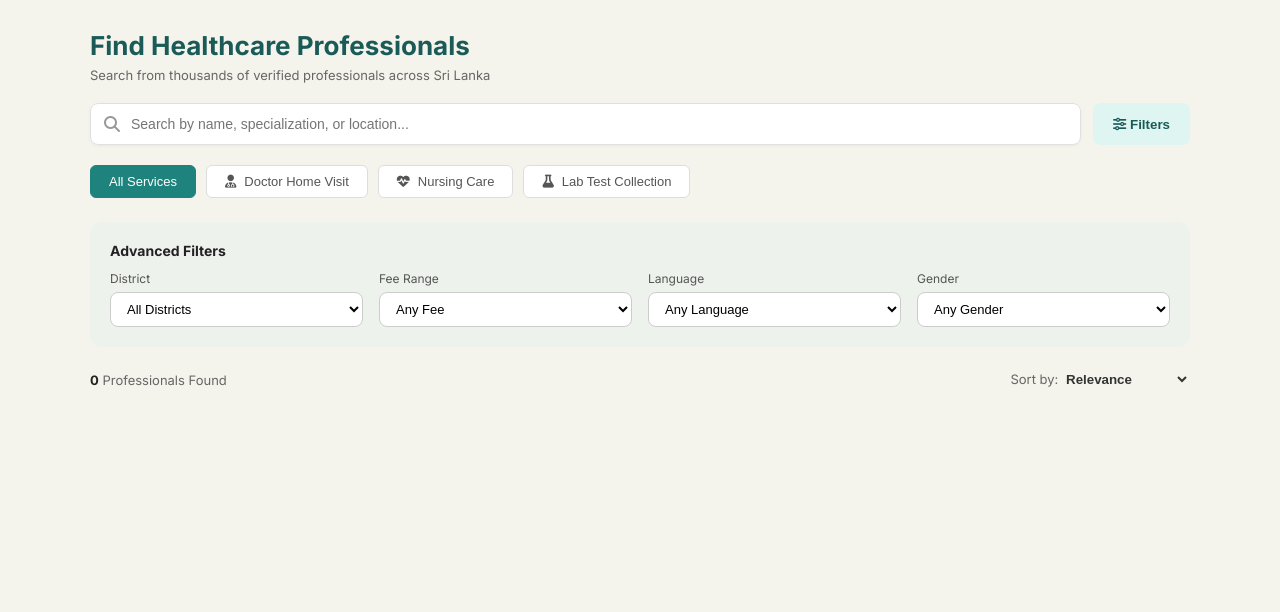
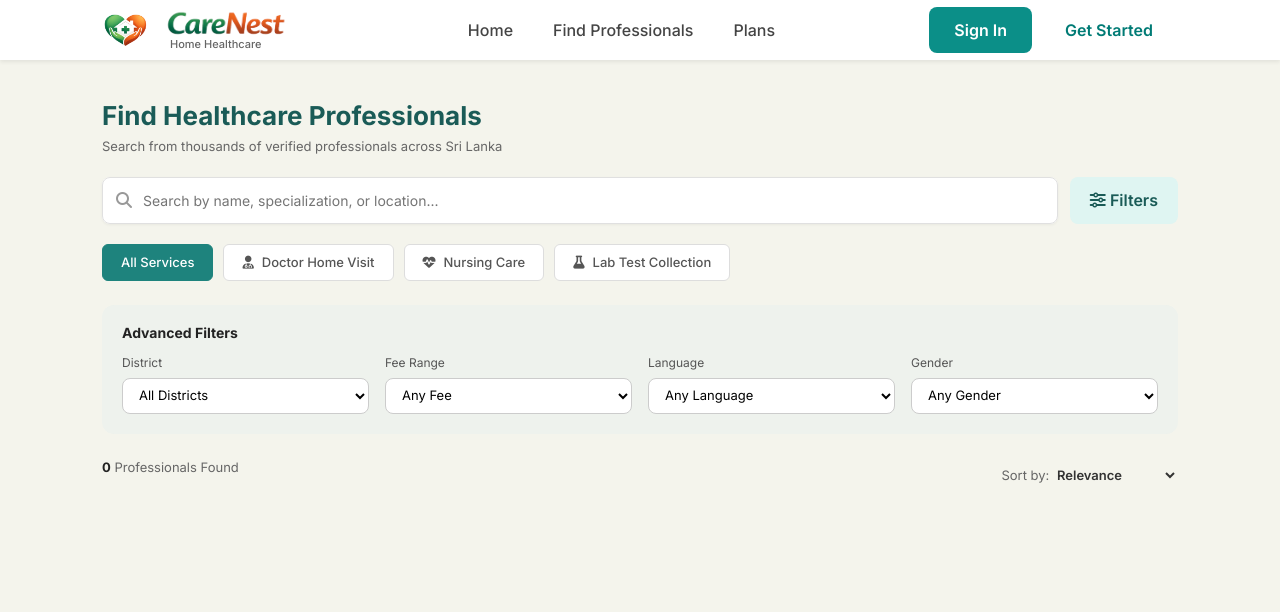
Before and after one commit to AMNA-RISHVI/CareNest_Home-Healthcare-Platform, a Django app: page /professionals/search/ in a window 1280 px wide. Shown: the top 612 px of the page. Run offline with Django 5.2, Linux system fonts and the light colour scheme; data that the repository does not hold is empty; some libraries are stand-ins or nearby versions.

Commit message:
add navbar to find professional page

```diff
--- a/professionals/static/professional/css/find_professional.css
+++ b/professionals/static/professional/css/find_professional.css
@@ -10,7 +10,7 @@ body {
     font-family: 'Inter', sans-serif;
     background-color: #f4f4ec; /* Matches canvas background */
     color: #333;
-    padding: 30px 20px;
+    padding: 100px 20px;
 }
 
 .container {
--- a/professionals/templates/professionals/find_professional.html
+++ b/professionals/templates/professionals/find_professional.html
@@ -5,6 +5,33 @@
     <meta charset="UTF-8">
     <meta name="viewport" content="width=device-width, initial-scale=1.0">
     <title>Find Healthcare Professionals</title>
+
+    <!-- Bootstrap CSS -->
+    <link
+        href="https://cdn.jsdelivr.net/npm/bootstrap@5.3.3/dist/css/bootstrap.min.css"
+        rel="stylesheet"
+    >
+
+
+     <!-- Landing / Navbar CSS -->
+    <link
+        rel="stylesheet"
+        href="{% static 'landing/css/style.css' %}"
+    >
+
+    <!-- Google Fonts -->
+
+    <link rel="preconnect"
+          href="https://fonts.googleapis.com">
+
+    <link rel="preconnect"
+          href="https://fonts.gstatic.com"
+          crossorigin>
+
+    <link
+        href="https://fonts.googleapis.com/css2?family=Poppins:wght@300;400;500;600;700&display=swap"
+        rel="stylesheet">
+
     <link rel="stylesheet" href="{% static 'professional/css/find_professional.css' %}">
     <link rel="stylesheet" href="https://cdnjs.cloudflare.com/ajax/libs/font-awesome/6.5.2/css/all.min.css">
     <script>
@@ -18,6 +45,8 @@
     </script>
 </head>
 <body>
+
+{% include 'landing/partials/navbar.html' %}
 
     <div class="container">
         <!-- Header -->
@@ -193,5 +222,9 @@
         </div>
     </div>
 
+<script
+    src="https://cdn.jsdelivr.net/npm/bootstrap@5.3.3/dist/js/bootstrap.bundle.min.js">
+</script>
+
 </body>
 </html>
```
